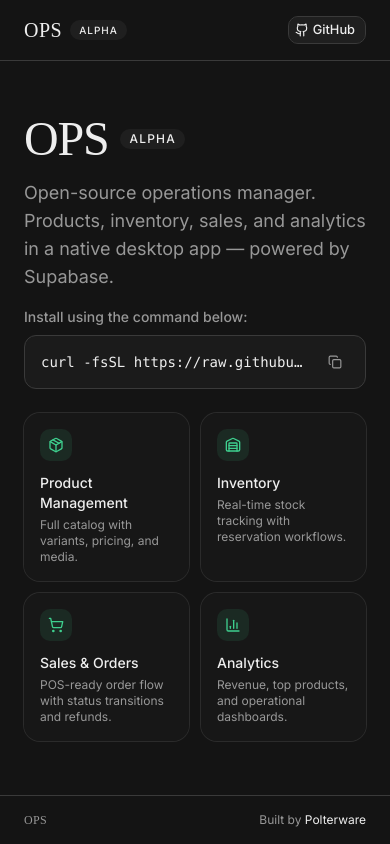
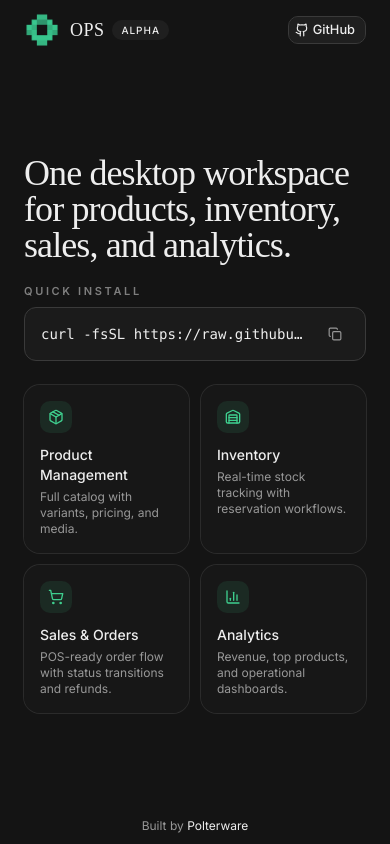
Before and after one commit to rckbrcls/ops-landing, a Next.js app: page / in a window 390 px wide. Built offline with nearby package versions, Linux system fonts and the light colour scheme.

Commit message:
feat: Remove old favicon and update layout to use new logo with responsive design

```diff
--- a/app/layout.tsx
+++ b/app/layout.tsx
@@ -11,6 +11,11 @@
   title: "OPS — Open-source Operations Manager",
   description:
     "A native desktop app for product management, inventory, sales, and analytics. Built on Supabase with real-time sync and role-based access control.",
+  icons: {
+    icon: "/ops-logo.png",
+    shortcut: "/ops-logo.png",
+    apple: "/ops-logo.png",
+  },
 }
 
 export default function RootLayout({
--- a/app/page.tsx
+++ b/app/page.tsx
@@ -1,7 +1,6 @@
 "use client"
 
 import { useState } from "react"
-import Image from "next/image"
 import {
   Github,
   Package,
@@ -11,11 +10,12 @@
   Check,
   Copy,
 } from "lucide-react"
+import Image from "next/image"
 
+import { BrandLockup } from "@/components/brand-lockup"
 import { Button } from "@/components/ui/button"
 import { Badge } from "@/components/ui/badge"
 import { Card, CardHeader, CardTitle, CardDescription } from "@/components/ui/card"
-import { Separator } from "@/components/ui/separator"
 
 const INSTALL_COMMAND = "curl -fsSL https://raw.githubusercontent.com/polterware/ops/main/install.sh | bash"
 const GITHUB_URL = "https://github.com/polterware/ops"
@@ -63,9 +63,9 @@
   return (
     <div className="flex h-svh flex-col">
       {/* Header */}
-      <header className="flex items-center justify-between px-6 py-4">
+      <header className="flex flex-wrap items-center justify-between gap-4 px-6 py-3">
         <div className="flex items-center gap-2">
-          <span className="font-brand text-xl tracking-wide">OPS</span>
+          <BrandLockup size="sm" />
           <Badge variant="secondary" className="text-[10px] font-medium uppercase tracking-widest">alpha</Badge>
         </div>
         <Button variant="outline" size="sm" asChild>
@@ -76,27 +76,20 @@
         </Button>
       </header>
 
-      <Separator />
-
       {/* Hero — split layout */}
       <main className="flex min-h-0 flex-1 items-center justify-center overflow-hidden px-6 py-6">
         <div className="grid w-full max-w-6xl grid-cols-1 items-center gap-6 lg:grid-cols-2">
           {/* Left — text + features */}
           <div className="flex flex-col items-start gap-4">
-            <div className="flex items-center gap-3">
-              <h1 className="font-brand text-5xl tracking-tight sm:text-6xl">OPS</h1>
-              <Badge variant="secondary" className="text-xs font-medium uppercase tracking-widest">alpha</Badge>
-            </div>
-            <p className="text-lg text-muted-foreground">
-              Open-source operations manager. Products, inventory, sales, and analytics in a native
-              desktop app — powered by Supabase.
-            </p>
+            <h1 className="max-w-3xl font-brand text-4xl leading-none tracking-tight sm:text-5xl lg:text-6xl">
+              One desktop workspace for products, inventory, sales, and analytics.
+            </h1>
 
             {/* Install command */}
-            <div className="w-full flex flex-col gap-2">
-              <p className="text-sm font-medium text-muted-foreground">
-                Install using the command below:
-              </p>
+            <div className="flex w-full flex-col gap-2 pt-1">
+              <span className="text-[11px] font-semibold uppercase tracking-[0.24em] text-muted-foreground/80">
+                Quick install
+              </span>
               <div className="flex items-center gap-3 rounded-lg border bg-card px-4 py-3 font-mono text-sm">
                 <code className="flex-1 select-all truncate">{INSTALL_COMMAND}</code>
                 <CopyButton text={INSTALL_COMMAND} />
@@ -132,10 +125,8 @@
       </main>
 
       {/* Footer */}
-      <Separator />
-      <footer className="flex items-center justify-between px-6 py-4 text-xs text-muted-foreground">
-        <span className="font-brand tracking-wide">OPS</span>
-        <span>
+      <footer className="flex items-center justify-center px-6 py-2.5 text-xs text-muted-foreground">
+        <span className="text-center">
           Built by{" "}
           <a
             href="https://polterware.com"
--- /dev/null
+++ b/components/brand-lockup.tsx
@@ -0,0 +1,90 @@
+import Image from "next/image"
+
+import { cn } from "@/lib/utils"
+
+type BrandLockupProps = {
+  className?: string
+  imageClassName?: string
+  titleClassName?: string
+  subtitle?: string
+  subtitleClassName?: string
+  align?: "left" | "center"
+  size?: "sm" | "md" | "lg"
+}
+
+const SIZE_STYLES = {
+  sm: {
+    container: "gap-2.5",
+    image: "size-9",
+    title: "text-lg",
+    subtitle: "text-[11px]",
+  },
+  md: {
+    container: "gap-3",
+    image: "size-11",
+    title: "text-xl",
+    subtitle: "text-xs",
+  },
+  lg: {
+    container: "gap-4",
+    image: "size-14",
+    title: "text-5xl sm:text-6xl",
+    subtitle: "text-sm",
+  },
+} as const
+
+export function BrandLockup({
+  className,
+  imageClassName,
+  titleClassName,
+  subtitle,
+  subtitleClassName,
+  align = "left",
+  size = "md",
+}: BrandLockupProps) {
+  const styles = SIZE_STYLES[size]
+  const imageSizes = size === "lg" ? "56px" : size === "md" ? "44px" : "36px"
+
+  return (
+    <div
+      className={cn(
+        "flex items-center",
+        styles.container,
+        align === "center" && "justify-center text-center",
+        className,
+      )}
+    >
+      <div
+        className={cn(
+          "relative shrink-0 overflow-hidden",
+          styles.image,
+          imageClassName,
+        )}
+      >
+        <Image src="/ops-logo.png" alt="OPS logo" fill sizes={imageSizes} className="object-contain" />
+      </div>
+      <div className={cn("flex min-w-0 flex-col", align === "center" && "items-center")}>
+        <span
+          className={cn(
+            "font-brand leading-none tracking-wide text-foreground",
+            styles.title,
+            titleClassName,
+          )}
+        >
+          OPS
+        </span>
+        {subtitle ? (
+          <span
+            className={cn(
+              "text-muted-foreground mt-1 max-w-[26ch] leading-tight",
+              styles.subtitle,
+              subtitleClassName,
+            )}
+          >
+            {subtitle}
+          </span>
+        ) : null}
+      </div>
+    </div>
+  )
+}
```
Also changed, not shown: public/ops-logo.png (added), 1 other file (tests, documents, lock files or other folders).
